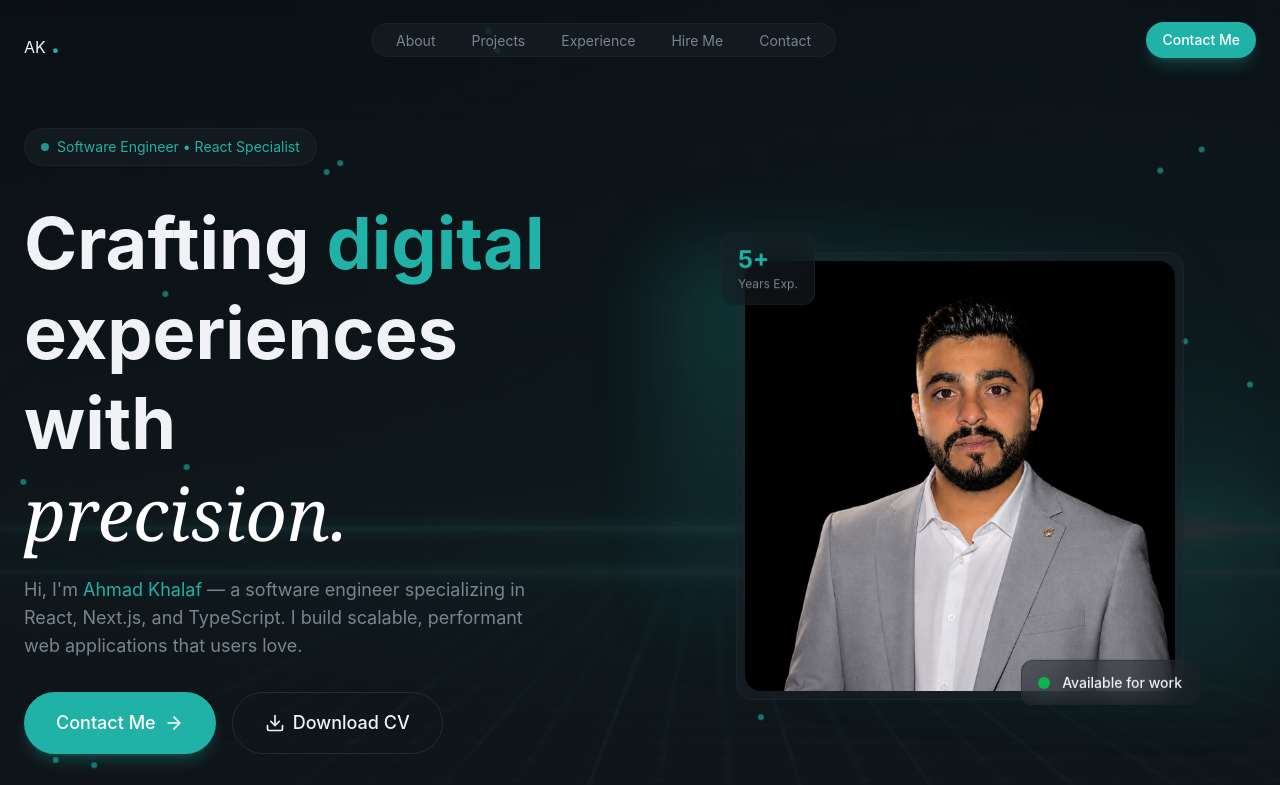
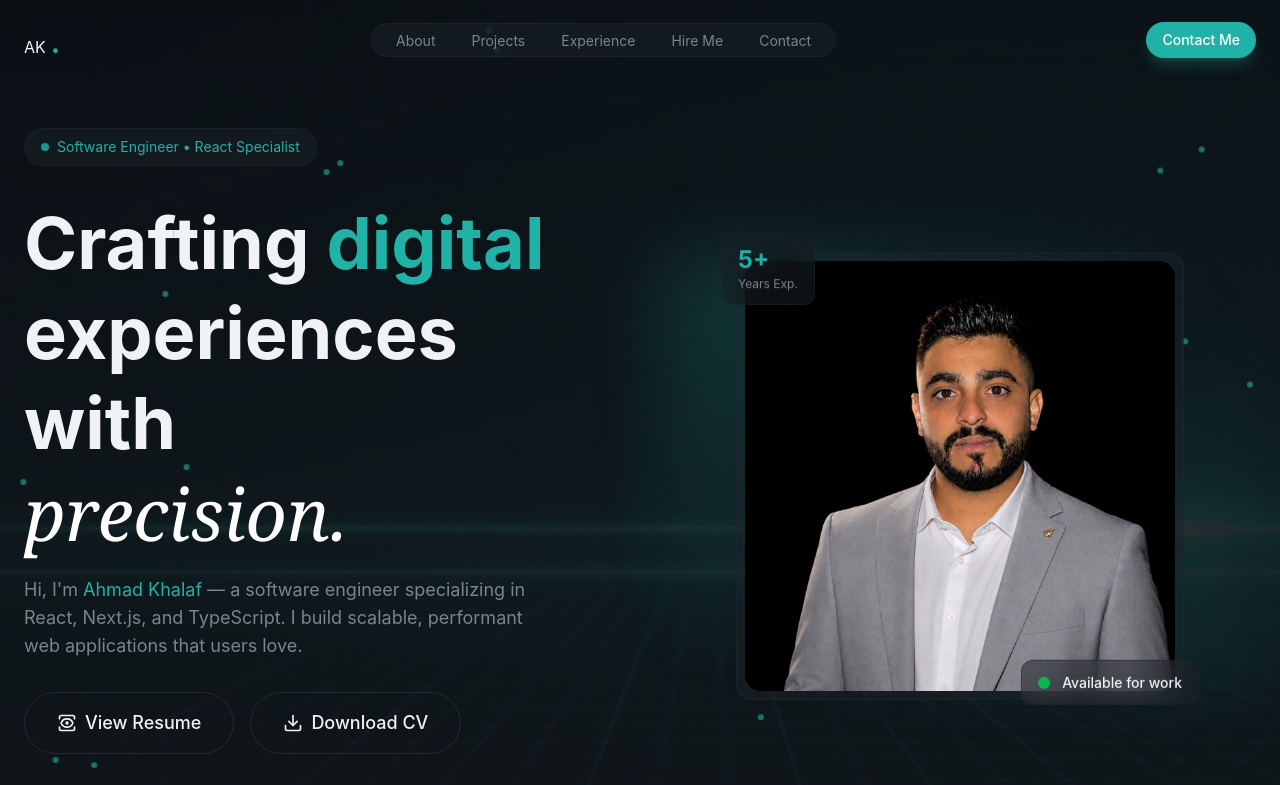
Before and after one commit to Ahmad-khalaf517/ahmad-khalaf-portfolio, a Next.js app: page / in a window 1280 px wide. Shown: the top 785 px of the page. Built offline with nearby package versions, Linux system fonts and the light colour scheme.

Commit message:
Support download and view resume

```diff
--- a/components/sections/hero.tsx
+++ b/components/sections/hero.tsx
@@ -1,5 +1,5 @@
 import { Button } from "@/components/ui/button";
-import { ArrowRight, ChevronDown, Download } from "lucide-react";
+import { View, ChevronDown, Download } from "lucide-react";
 import { AnimatedBorderButton } from "@/components/ui/animated-border-button";
 import Image from "next/image";
 import Github from "@/assets/icons/github";
@@ -44,7 +44,10 @@ const dots = Array.from({ length: 30 }).map(() => ({
 
 export default function Hero() {
   return (
-    <section id="hero" className="relative min-h-screen flex items-center overflow-hidden">
+    <section
+      id="hero"
+      className="relative min-h-screen flex items-center overflow-hidden"
+    >
       {/* Bg */}
       <div className="absolute inset-0">
         <Image
@@ -97,21 +100,27 @@ export default function Hero() {
                 </span>
               </h1>
               <p className="text-lg text-muted-foreground max-w-lg animate-fade-in animation-delay-200">
-                Hi, I&apos;m  <span className="text-primary"> Ahmad Khalaf</span> — a software engineer specializing in
-                React, Next.js, and TypeScript. I build scalable, performant web
-                applications that users love.
+                Hi, I&apos;m <span className="text-primary"> Ahmad Khalaf</span>{" "}
+                — a software engineer specializing in React, Next.js, and
+                TypeScript. I build scalable, performant web applications that
+                users love.
               </p>
             </div>
 
             {/* CTAs */}
             <div className="flex flex-wrap gap-4 animate-fade-in animation-delay-300">
-              <Button size="lg">
-                Contact Me <ArrowRight className="w-5 h-5" />
-              </Button>
-              <AnimatedBorderButton>
-                <Download className="w-5 h-5" />
-                Download CV
-              </AnimatedBorderButton>
+              <a href="/Ahmad-khalaf-Resume.pdf" target="_blank" rel="noopener noreferrer">
+                <AnimatedBorderButton>
+                  <View className="w-5 h-5" />
+                  View Resume
+                </AnimatedBorderButton>
+              </a>
+              <a href="/Ahmad-khalaf-Resume.pdf" target="_blank" rel="noopener noreferrer" download>
+                <AnimatedBorderButton>
+                  <Download className="w-5 h-5" />
+                  Download CV
+                </AnimatedBorderButton>
+              </a>
             </div>
 
             {/* Social Links */}
@@ -121,6 +130,7 @@ export default function Hero() {
                 <a
                   key={idx}
                   href={social.href}
+                  target="_blank"
                   className="p-2 rounded-full glass hover:bg-primary/10 hover:text-primary transition-all duration-300"
                 >
                   {<social.icon className="w-5 h-5" />}
--- a/components/ui/animated-border-button.tsx
+++ b/components/ui/animated-border-button.tsx
@@ -3,7 +3,7 @@ type AnimatedBorderButtonProps = React.ButtonHTMLAttributes<HTMLButtonElement>
 export const AnimatedBorderButton = ({ children, ...props }: AnimatedBorderButtonProps) => {
   return (
     <button
-      className="relative bg-transparent border border-border
+      className="cursor-pointer relative bg-transparent border border-border
         text-foreground hover:border-primary/50 transition-all
         duration-1000 focus:outline-none focus-visible:ring-2
         focus-visible:ring-primary focus-visible:ring-offset-2
--- a/components/ui/button.tsx
+++ b/components/ui/button.tsx
@@ -9,7 +9,7 @@ export const Button = ({
   ...props
 }: ButtonProps) => {
   const baseClasses =
-    "relative overflow-hidden rounded-full font-medium focus:outline-none focus-visible:ring-2 focus-visible:ring-primary bg-primary text-primary-foreground hover:bg-primary/90 shadow-lg shadow-primary/25";
+    "cursor-pointer relative overflow-hidden rounded-full font-medium focus:outline-none focus-visible:ring-2 focus-visible:ring-primary bg-primary text-primary-foreground hover:bg-primary/90 shadow-lg shadow-primary/25";
 
   const sizeClasses = {
     sm: "px-4 py-2 text-sm",
```
Also changed, not shown: 1 other file (tests, documents, lock files or other folders).
